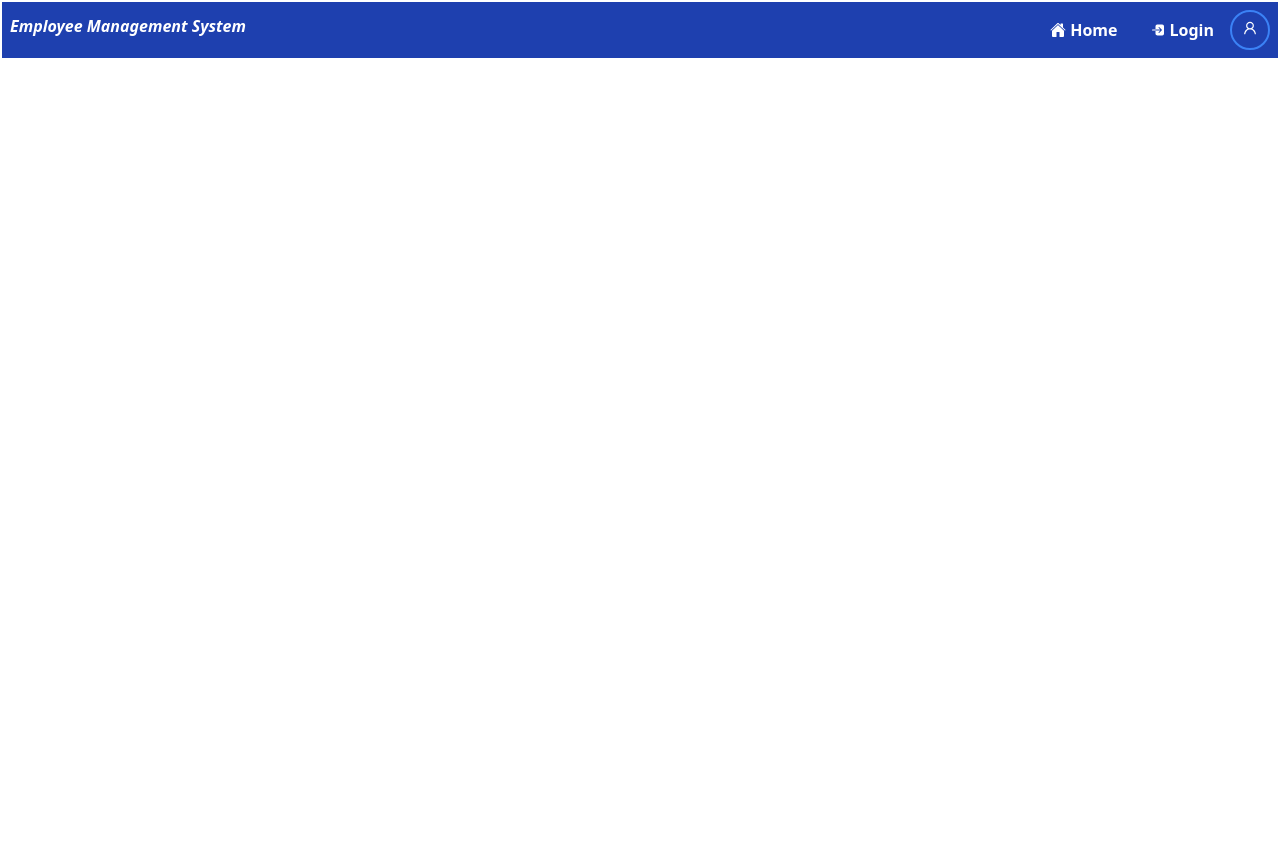
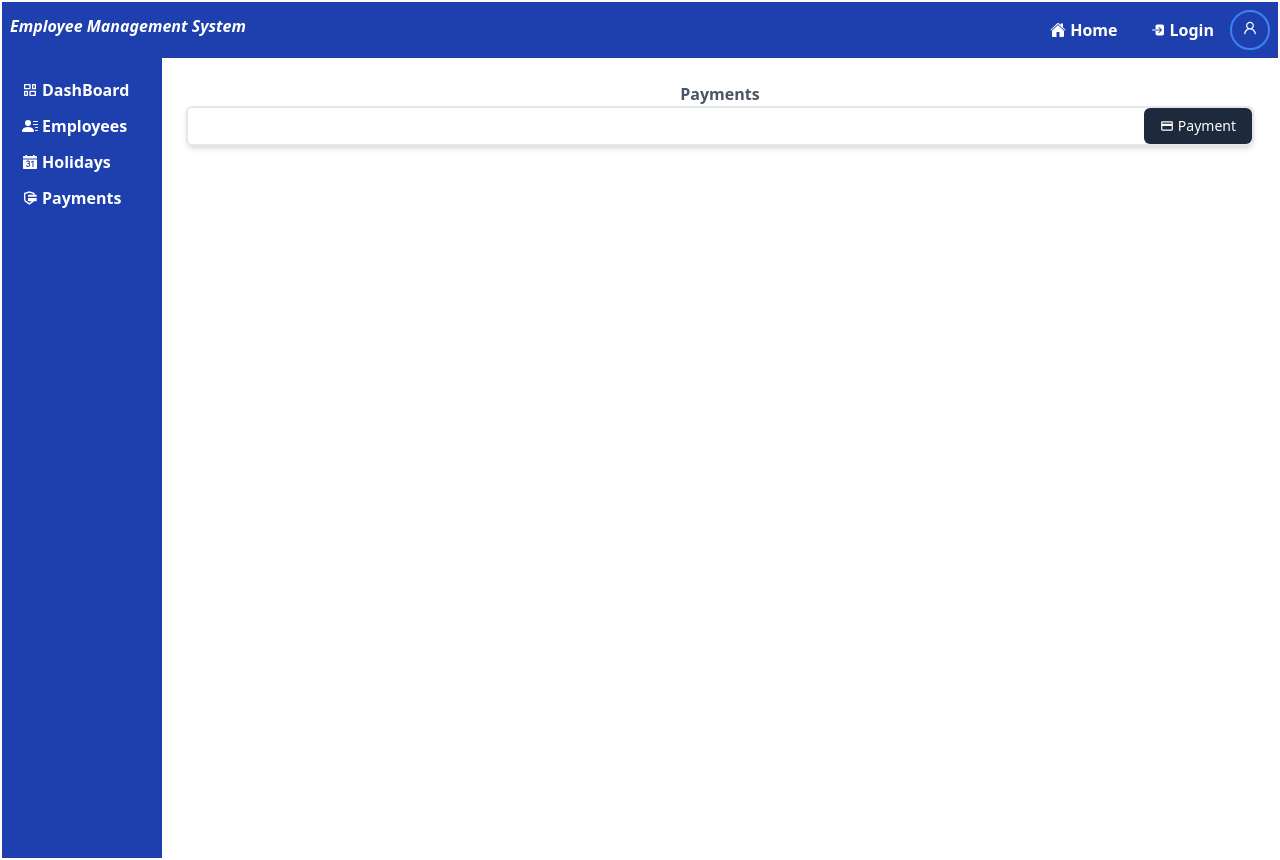
Before and after one commit to saranga1998/Employee-Management-Frontend, a React (Vite) app in the folder ReactApi/: page /DashBoard/payments in a window 1280 px wide. Before the commit the page ends 800 px from the top, so only its background shows below. Built offline with nearby package versions, Linux system fonts and the light colour scheme.

Commit message:
Payment View

```diff
--- a/ReactApi/src/Components/Other/DashBoard.jsx
+++ b/ReactApi/src/Components/Other/DashBoard.jsx
@@ -11,7 +11,7 @@ function DashBoard() {
         <DashBoardBtn text='DashBoard' Icon={RiDashboardHorizontalLine} path="/DashBoard"/>
         <DashBoardBtn text='Employees' Icon={BsPersonLinesFill} path="employees"/>
         <DashBoardBtn text='Holidays' Icon={IoCalendarNumberSharp} path="holidays"/>
-        <DashBoardBtn text='Payments' Icon={RiSecurePaymentFill}/>
+        <DashBoardBtn text='Payments' Icon={RiSecurePaymentFill} path="payments"/>
       </div>
     </div>
   )
--- /dev/null
+++ b/ReactApi/src/Components/Payments/Payment.jsx
@@ -0,0 +1,17 @@
+import React from 'react'
+import { MdPayment } from "react-icons/md";
+
+function Payment() {
+    return (
+        <div className='m-2'>
+            <p className="text-md font-bold text-center text-gray-600">Payments</p>
+            <div className='flex justify-end border-2 rounded-md shadow-md'>
+                <button
+                    className="w-30  rounded-md bg-slate-800 py-2 px-4  text-center text-sm text-white inline-flex items-center justify-center">
+                    <span className='mr-1'><MdPayment /></span>Payment</button>
+            </div>
+        </div>
+    )
+}
+
+export default Payment
--- a/ReactApi/src/Pages/Pages.jsx
+++ b/ReactApi/src/Pages/Pages.jsx
@@ -14,6 +14,7 @@ import HolidayEdit from '../Components/Holiday/HolidayEdit';
 import Login from './Authentication/Login';
 import Navbar from '../Components/Other/Navbar';
 import DashBoardLayout from './DashBoardLayout';
+import Payment from '../Components/Payments/Payment';
 
 function Pages() {
     return (
@@ -35,6 +36,7 @@ function Pages() {
                                     <Route path="add-holiday" element={<AddHoliday />} />
                                     <Route path="employees" element={<EmployeeView />} />
                                     <Route path="holidays" element={<HolidayView />} />
+                                    <Route path="payments" element={<Payment/>}/>
                                     <Route path="employees/edit/:id" element={<EmployeeEdit />} />
                                     <Route path="holidays/edit/:id" element={<HolidayEdit />} />
                                 </Route>
```
